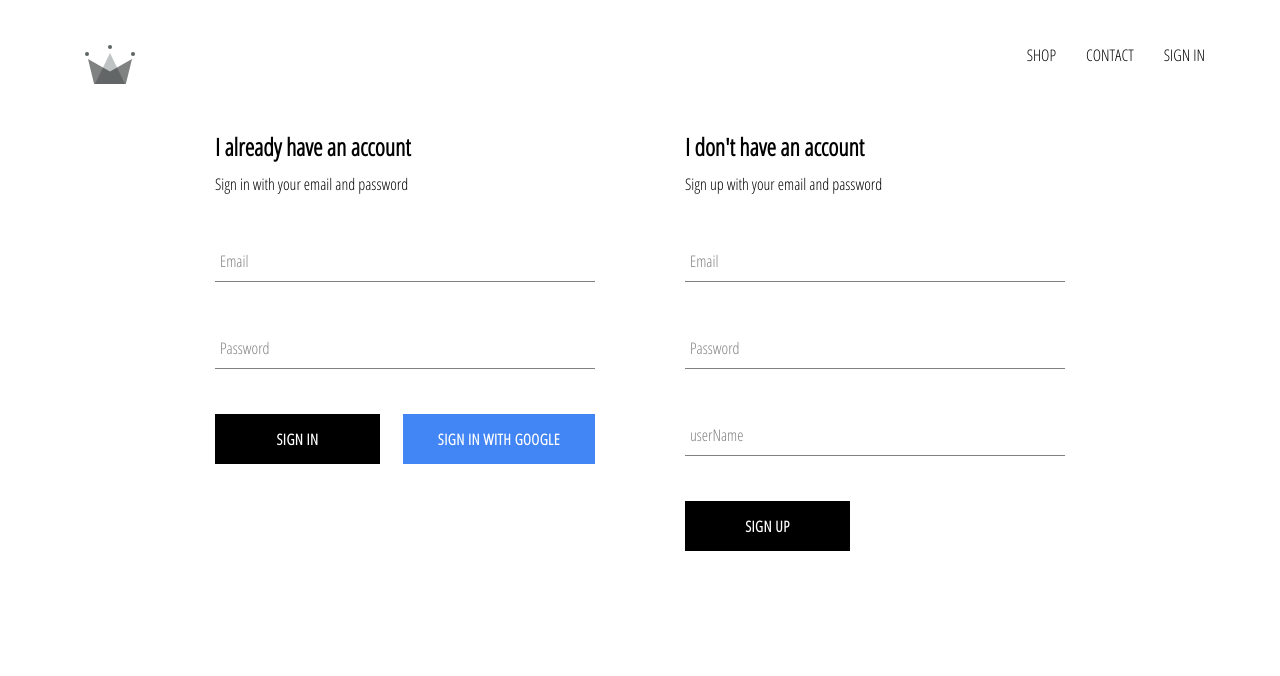
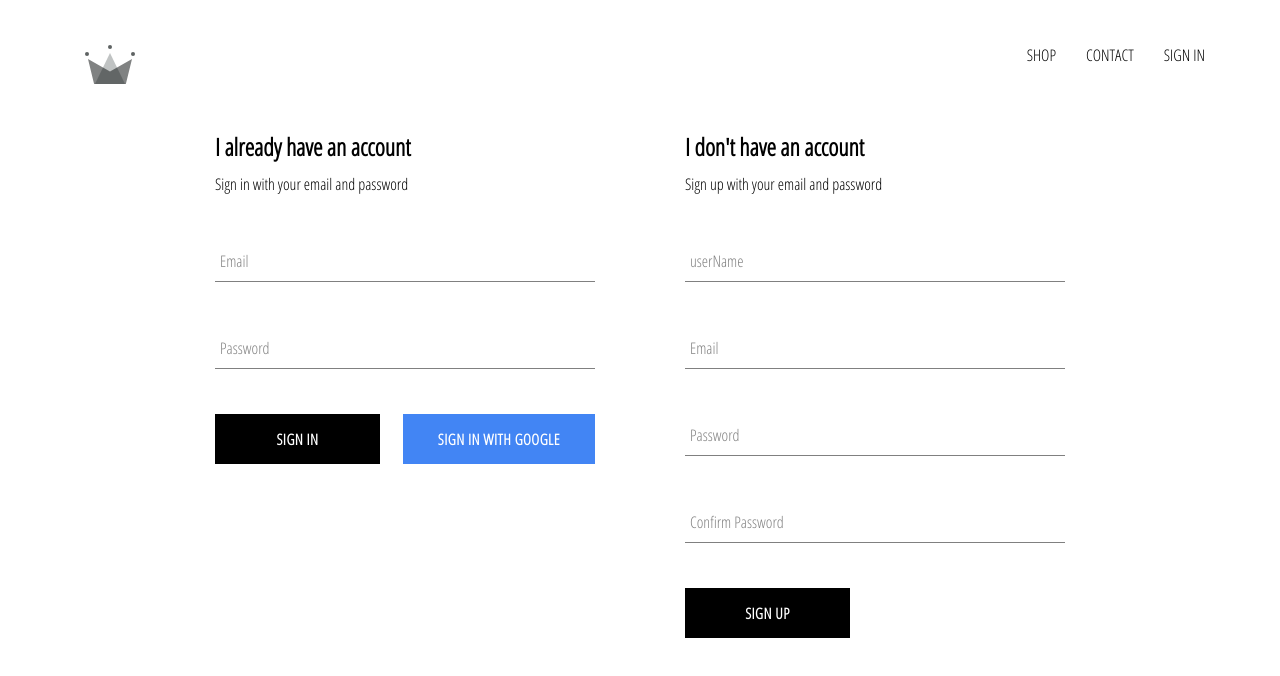
Before and after one commit to mariamisa/e-commerce, a React (Create React App) app: page /signin in a window 1280 px wide. Shown: the top 676 px of the page. Built offline with nearby package versions, Linux system fonts and the light colour scheme; no server answers.

Commit message:
sign up user

```diff
--- a/src/App.js
+++ b/src/App.js
@@ -26,6 +26,7 @@ export default class App extends Component {
             id:snapShot.id,
             ...snapShot.data()
           } });
+          console.log(this.state,555)
         })
       }
       this.setState({currentUser:user})
--- a/src/components/FormInput/index.jsx
+++ b/src/components/FormInput/index.jsx
@@ -3,7 +3,6 @@ import React from 'react'
 import './style.scss'
 
 export default function FormInput({ handelChange,label,...otherProps}) {
-console.log(otherProps)
     return (
         <div className="group">
             <input
--- a/src/components/RegisterForm/index.jsx
+++ b/src/components/RegisterForm/index.jsx
@@ -4,23 +4,43 @@ import FormInput from '../FormInput';
 import FormHeader from '../FormHeader';
 import Button from '../Button'
 
+import {auth,createUserProfileDocument} from '../../firebase/firebase.utils'
 import './style.scss'
 
 export default class RegisterForm extends Component {
     state={
         email:"",
         password:"",
-        userName:""
+        confirmPassword:"",
+        displayName:""
     }
-    handelSubmit=(e)=>{
+    handelSubmit=async(e)=>{
         e.preventDefault();
-        this.setState({email:"",password:""})
+        const {displayName,password,email,confirmPassword}=this.state;
+        if(password!==confirmPassword){
+           alert('password not match')
+           return
+        }
+        try{
+            const {user} =await auth.createUserWithEmailAndPassword(email,password)
+            createUserProfileDocument(user,{displayName});
+            this.setState({
+                displayName:'',
+                password:'',
+                confirmPassword:'',
+                email:''
+            })
+
+        }catch(e){
+            console.log('error')
+        }
+
     }
     handelChange=({target:{name,value}})=>{
         this.setState({[name]:value})
     }
     render(){
-        const {email,password,userName}=this.state;
+        const {email,password,confirmPassword,displayName}=this.state;
         return (
             <div className="sign-up">
                 <FormHeader
@@ -28,6 +48,14 @@ export default class RegisterForm extends Component {
                 subTitle="Sign up with your email and password"
                 />
                 <form onSubmit={this.handelSubmit}>
+                    <FormInput
+                    type="text"
+                    label="userName"
+                    handelChange={this.handelChange}
+                    name="displayName"
+                    value={displayName}
+                    required
+                    />
                     <FormInput
                     type="email"
                     label="Email"
@@ -46,14 +74,15 @@ export default class RegisterForm extends Component {
                     required
                     />
                     <FormInput
-                    type="text"
-                    label="userName"
+                    type="password"
+                    label="Confirm Password"
                     handelChange={this.handelChange}
-                    name="userName"
-                    value={userName}
+                    name="confirmPassword"
+                    value={confirmPassword}
                     required
                     />
-                   <Button type="submit">sign up</Button>
+
+                   <Button type="submit">SIGN UP</Button>
                 </form>
             </div>
         )
```
Also changed, not shown: 2 other files (tests, documents, lock files or other folders).
